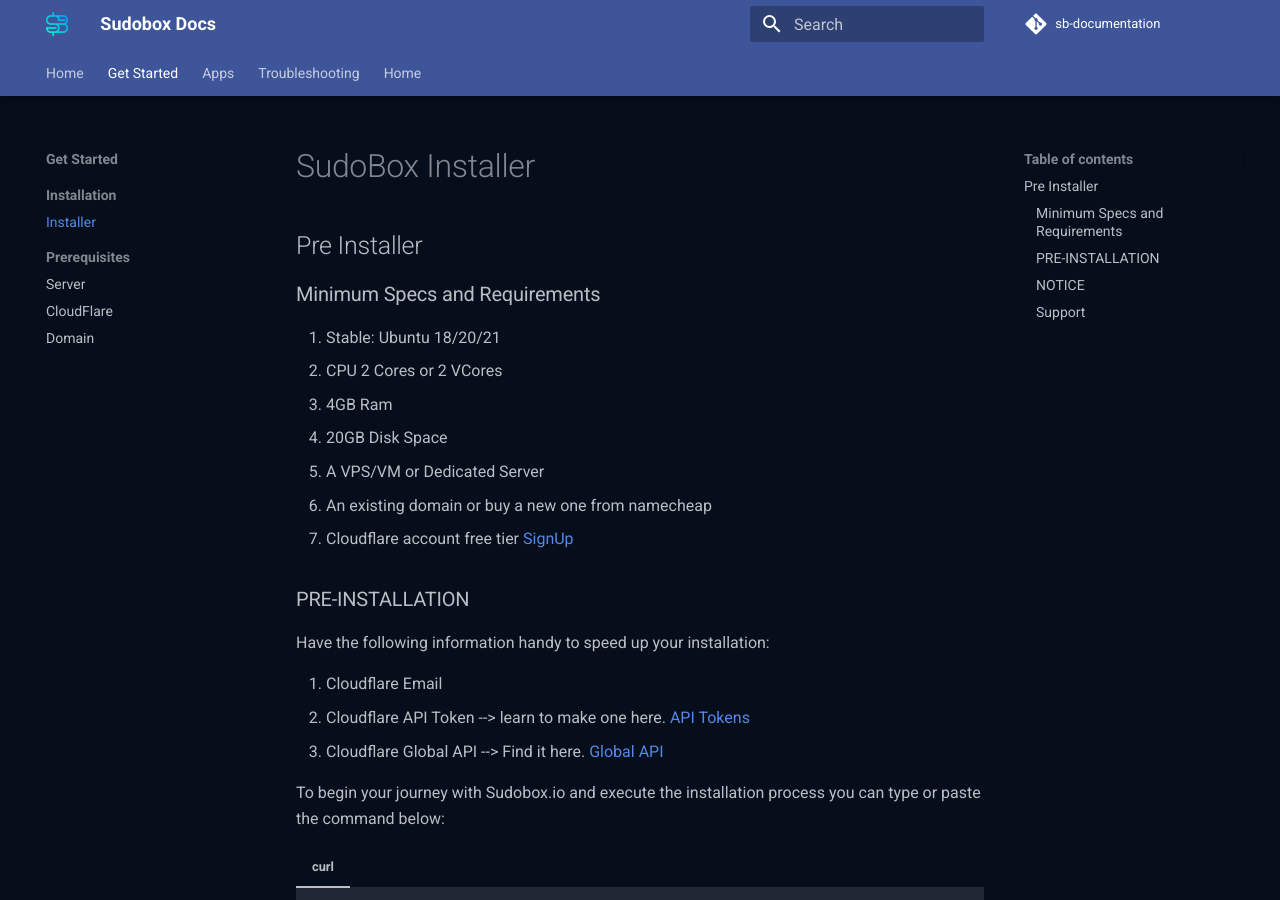
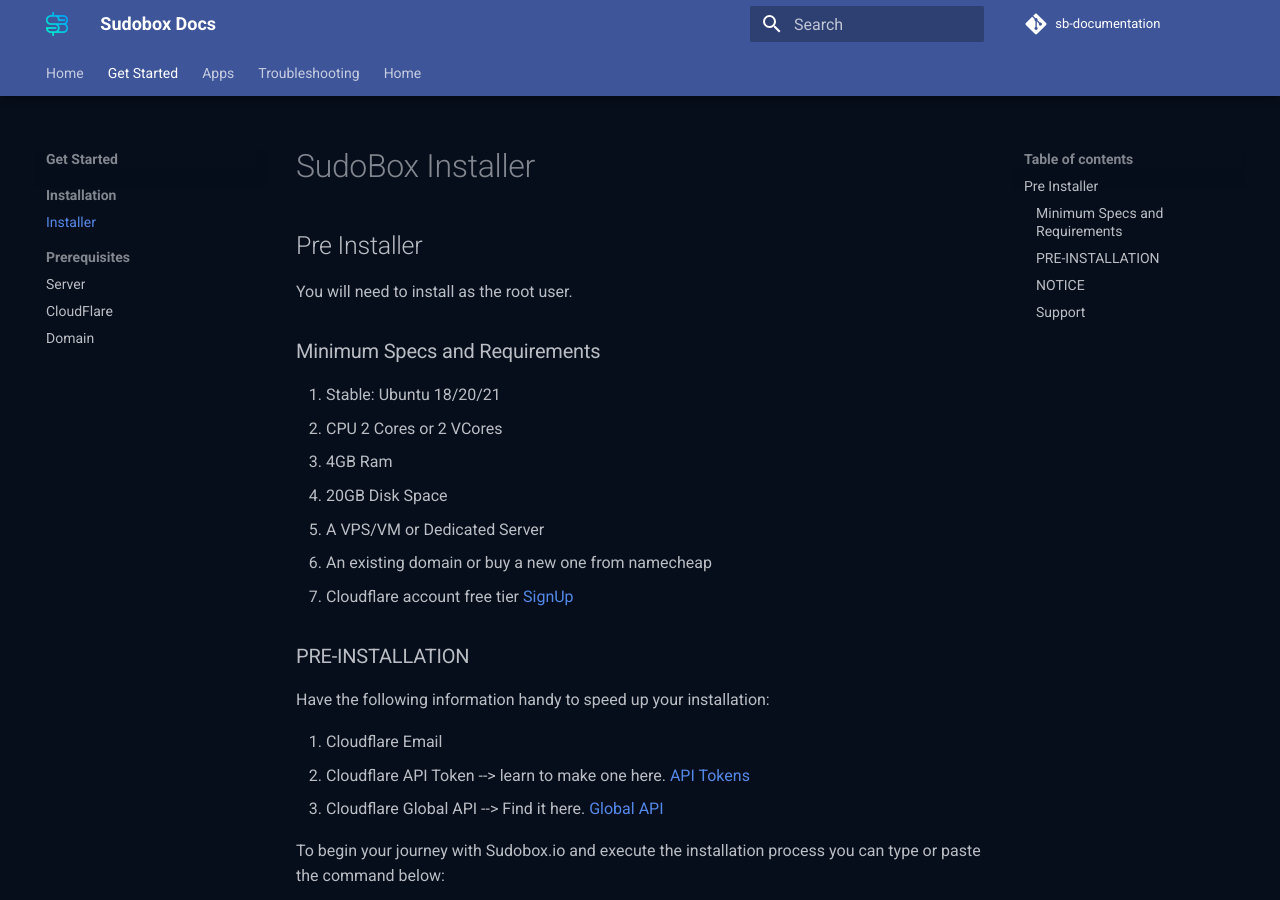
Before and after one commit to sudobox-io/sb-documentation, an MkDocs documentation site: the page built from docs/get-started/installation/installer.md, in a window 1280 px wide and 900 px high. Built offline with MkDocs 1.6.1 and Material for MkDocs 9.7.7, drawn with Linux system fonts in a browser that asks for light colours; comment, search, counter and statistics services are not loaded; the version menu is left out; some of the changed lines change nothing that is shown.

Commit message:
Update installer.md

````diff
--- a/docs/get-started/installation/installer.md
+++ b/docs/get-started/installation/installer.md
@@ -1,6 +1,8 @@
 # SudoBox Installer
 
 ## Pre Installer
+
+You will need to install as the root user.
 
 ### Minimum Specs and Requirements
 
@@ -28,7 +30,7 @@
 
 === "curl"
     ```bash
-    curl -fsSl https://raw.githubusercontent.com/sudobox-io/sb-install/master/install.sh | sudo bash && source ~/.bashrc && sb
+    curl -fsSl https://raw.githubusercontent.com/sudobox-io/sb-install/master/install.sh | sudo bash && source ~/.bashrc
     ```
 
 ![SudoBox Preinstaller!](./sb-installer.png "SB-preinstaller")
````
